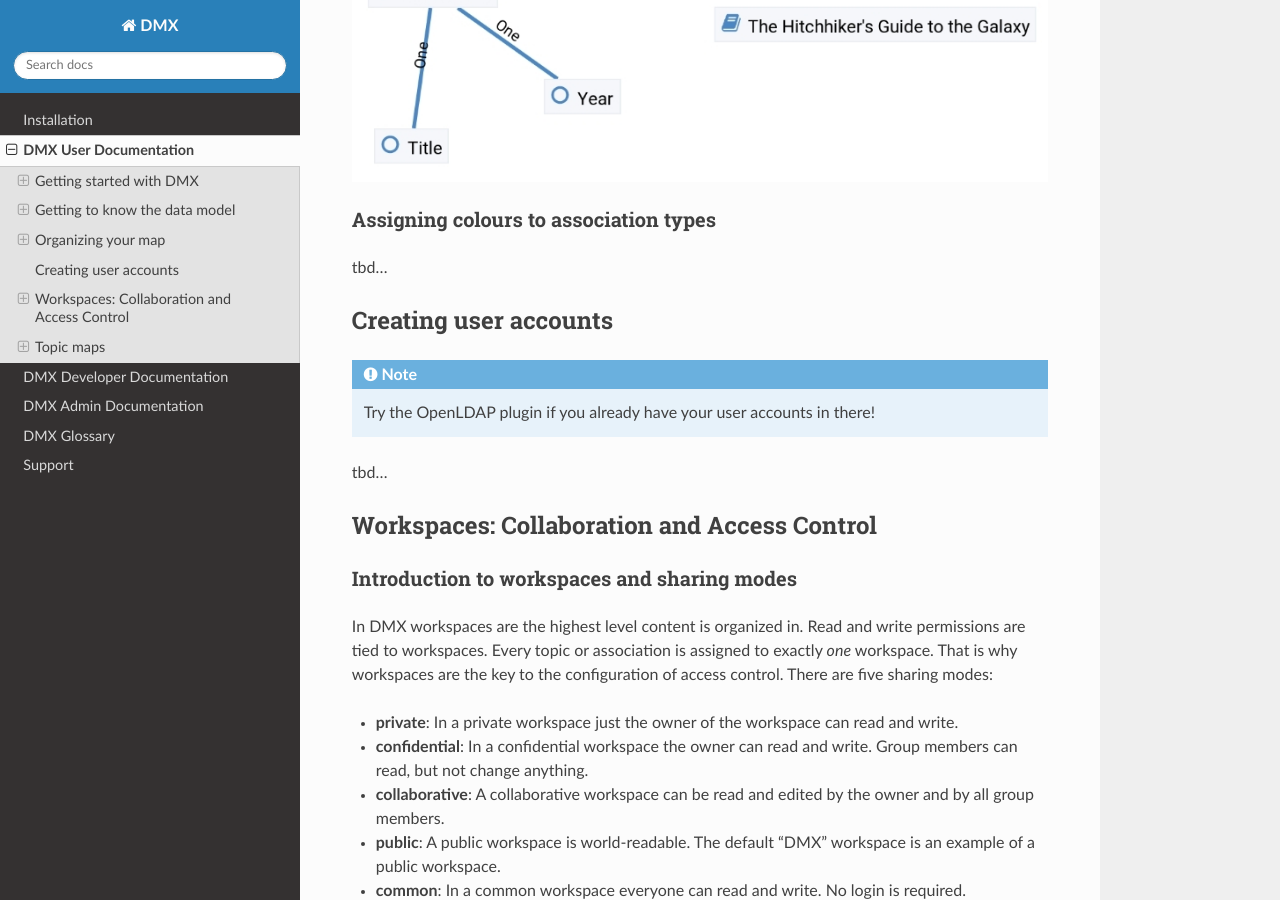
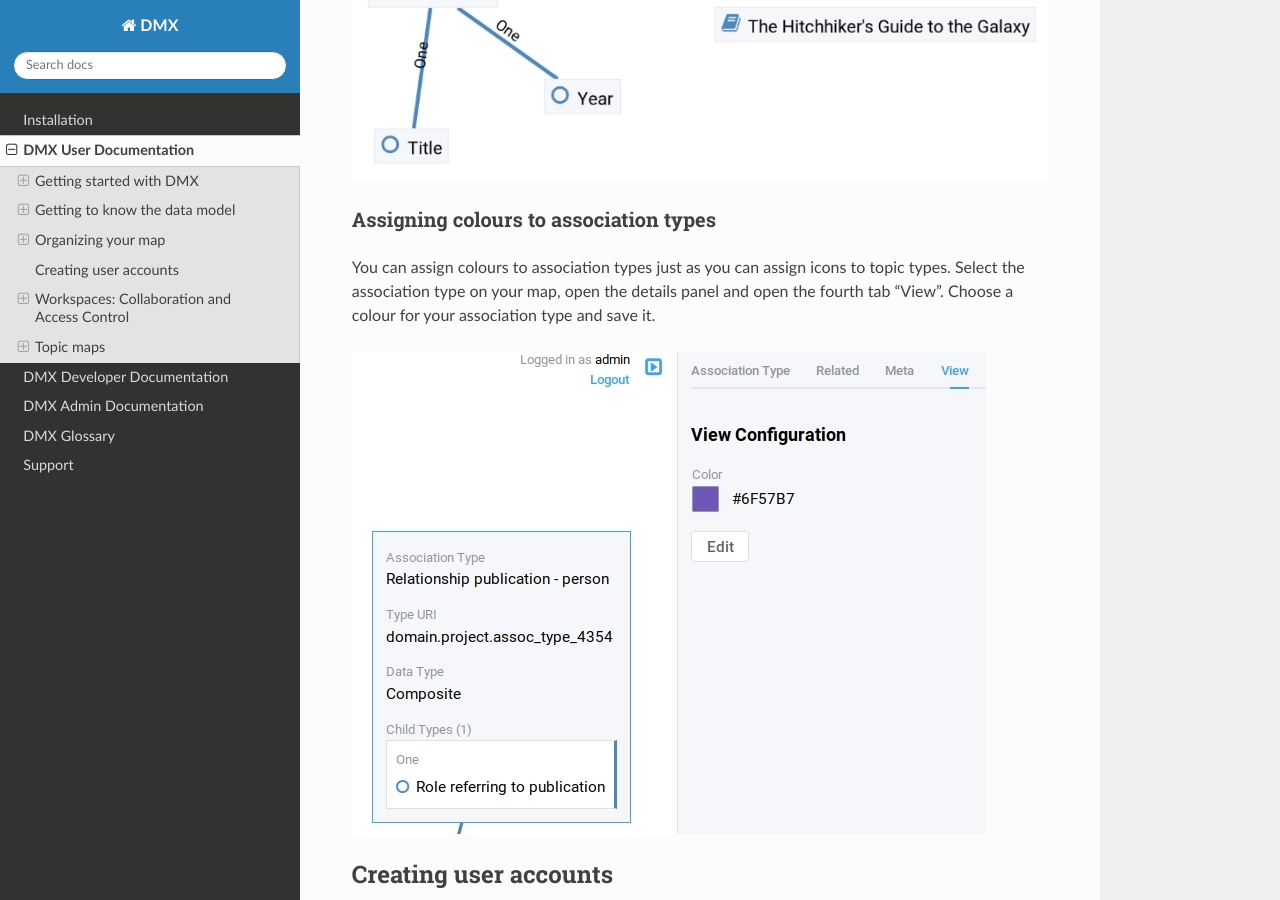
Before and after one commit to dmx-systems/dmx-documentation, a Sphinx documentation site: the page built from docs/user.rst, in a window 1280 px wide and 900 px high, scrolled down 11252 px. Built offline with Sphinx 7.4.7 and the Read the Docs theme 2.0.0, drawn with Linux system fonts in a browser that asks for light colours.

```diff
--- a/docs/user.rst
+++ b/docs/user.rst
@@ -283,7 +283,11 @@
 Assigning colours to association types
 ======================================
 
-tbd...
+You can assign colours to association types just as you can assign icons to topic types.
+Select the association type on your map, open the details panel and open the fourth tab "View".
+Choose a colour for your association type and save it.
+
+.. image:: _static/new-assoc-colour.jpg
 
 **********************
 Creating user accounts
```
Also changed, not shown: docs/_static/new-assoc-colour.jpg (added), docs/_static/user-account-creation.jpg (added), docs/_static/user-account-password.jpg (added), docs/_static/user-name-related.jpg (added).
